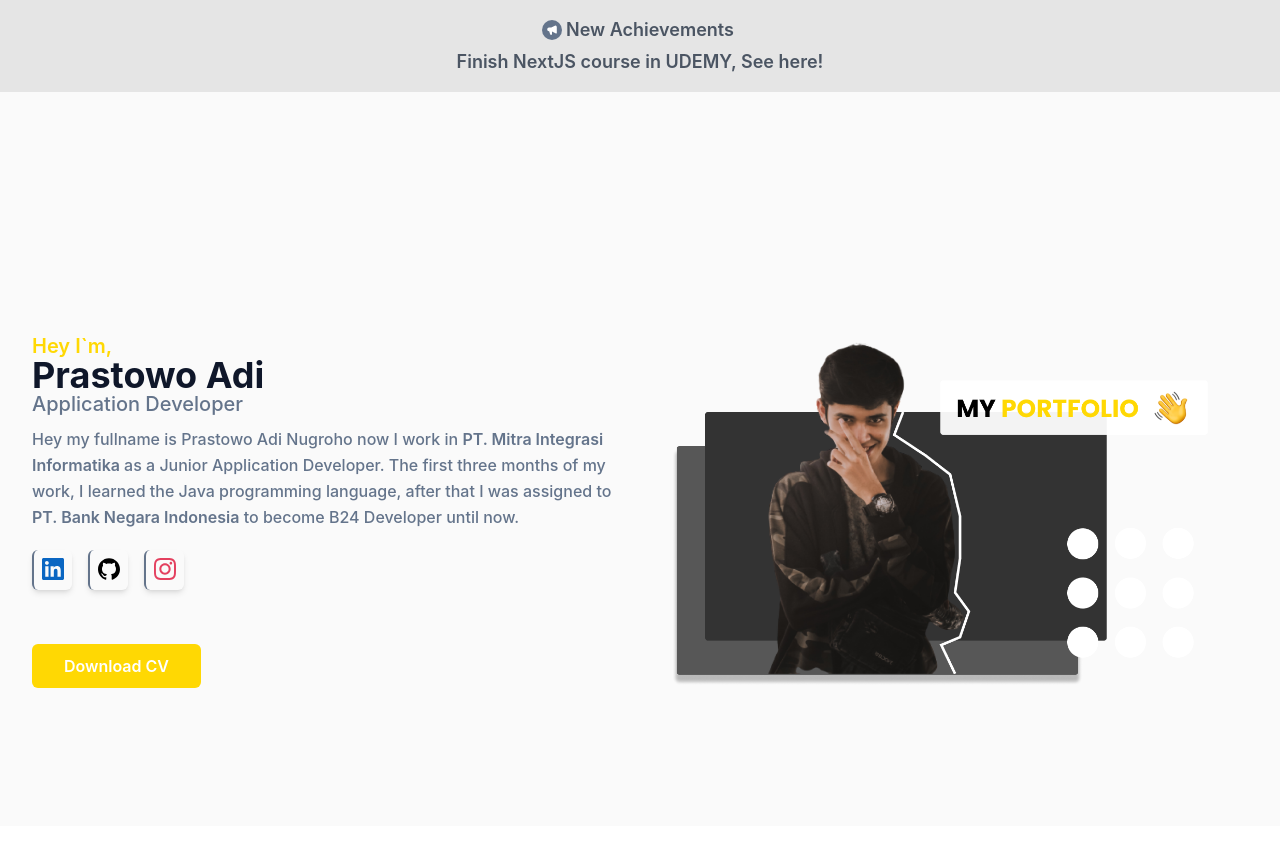
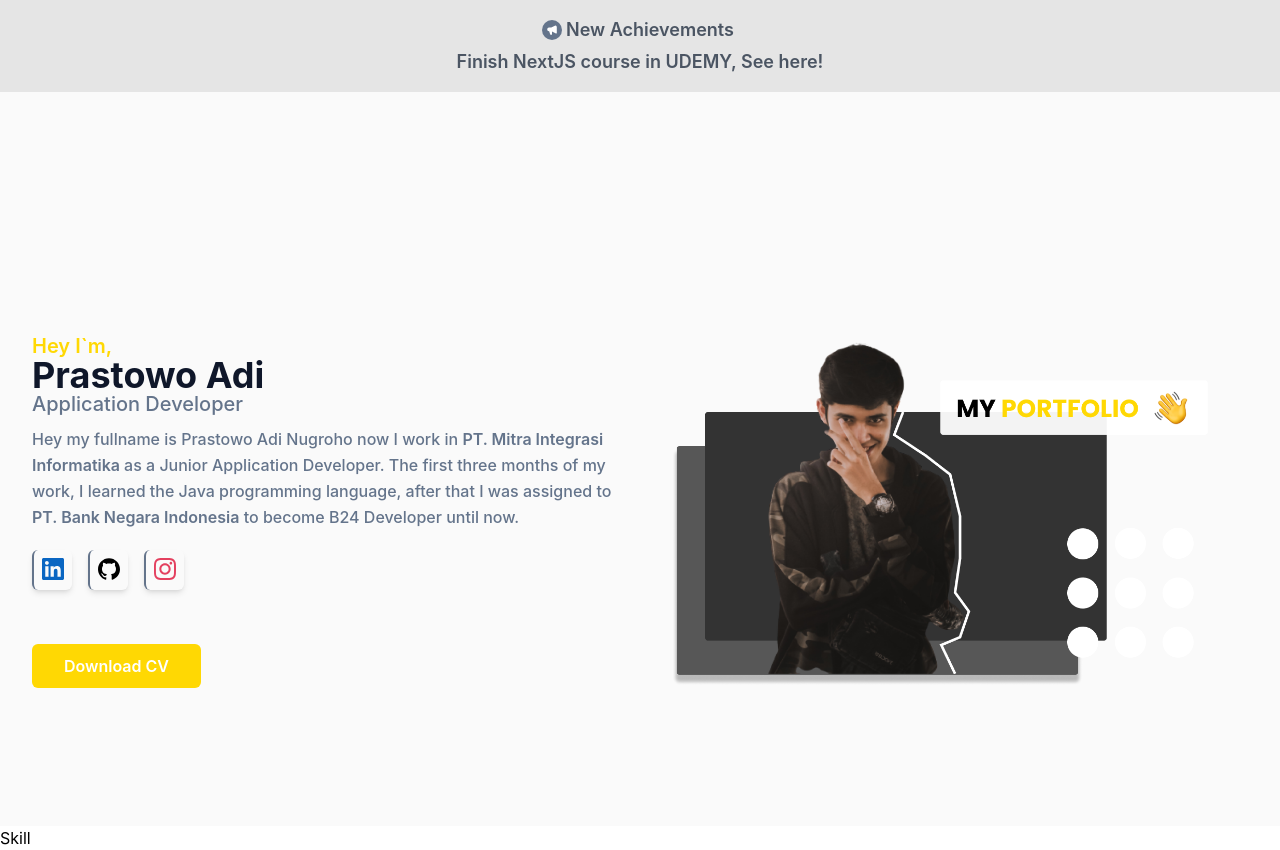
Before and after one commit to PrastowoAdi/NewMyPortfolio, a Next.js app: page / in a window 1280 px wide. Before the commit the page ends 826 px from the top, so only its background shows below. Built offline with nearby package versions, Linux system fonts and the light colour scheme.

Commit message:
Add component skill on landing page

```diff
--- /dev/null
+++ b/components/organism/landingPage/skill/index.tsx
@@ -0,0 +1,5 @@
+import React from "react";
+
+export default function Skill() {
+  return <div>Skill</div>;
+}
--- a/pages/index.tsx
+++ b/pages/index.tsx
@@ -1,11 +1,13 @@
 import Hero from "../components/organism/landingPage/hero";
 import NewAchive from "../components/organism/landingPage/newAchive";
+import Skill from "../components/organism/landingPage/skill";
 
 export default function Home() {
   return (
     <>
       <NewAchive />
       <Hero />
+      <Skill />
     </>
   );
 }
```
